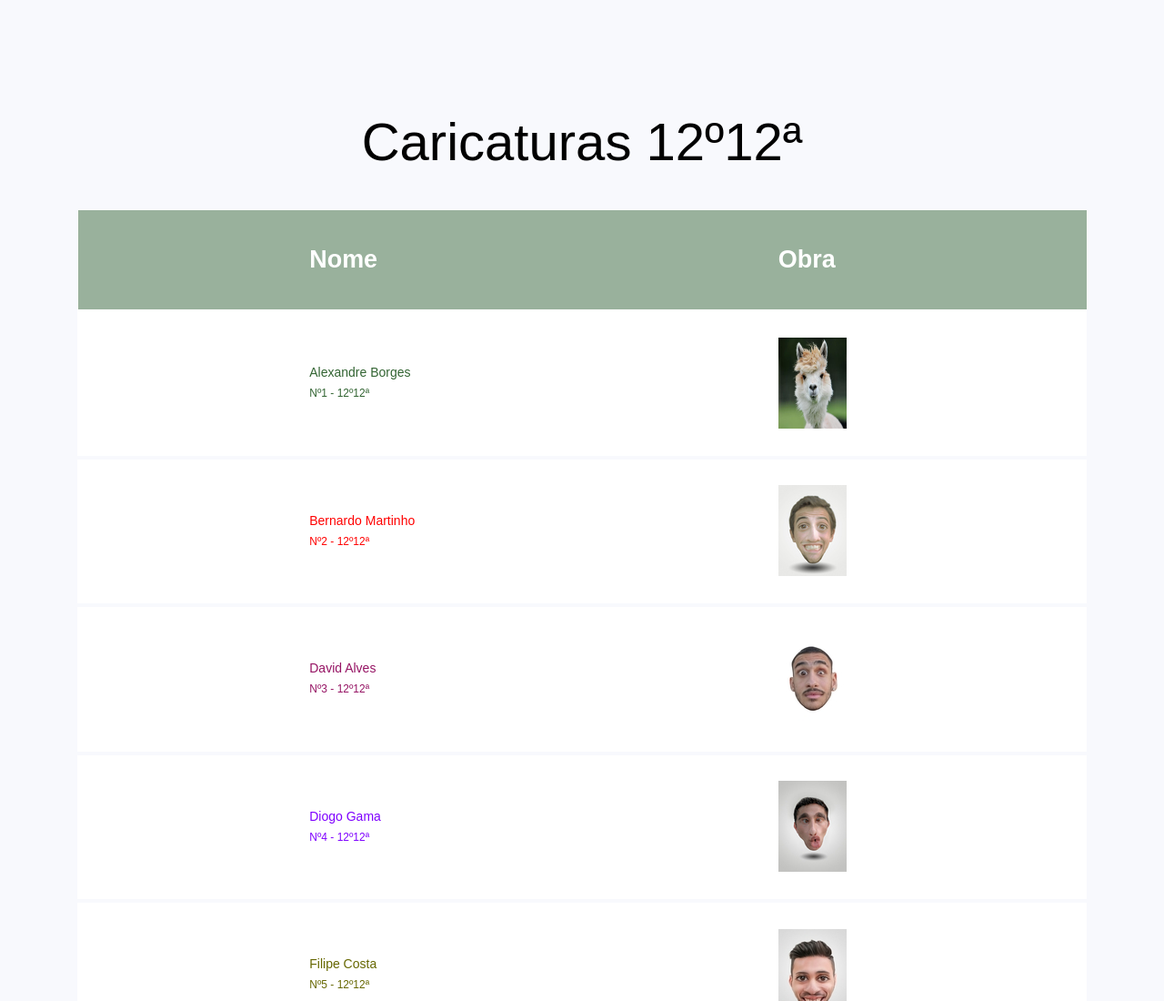
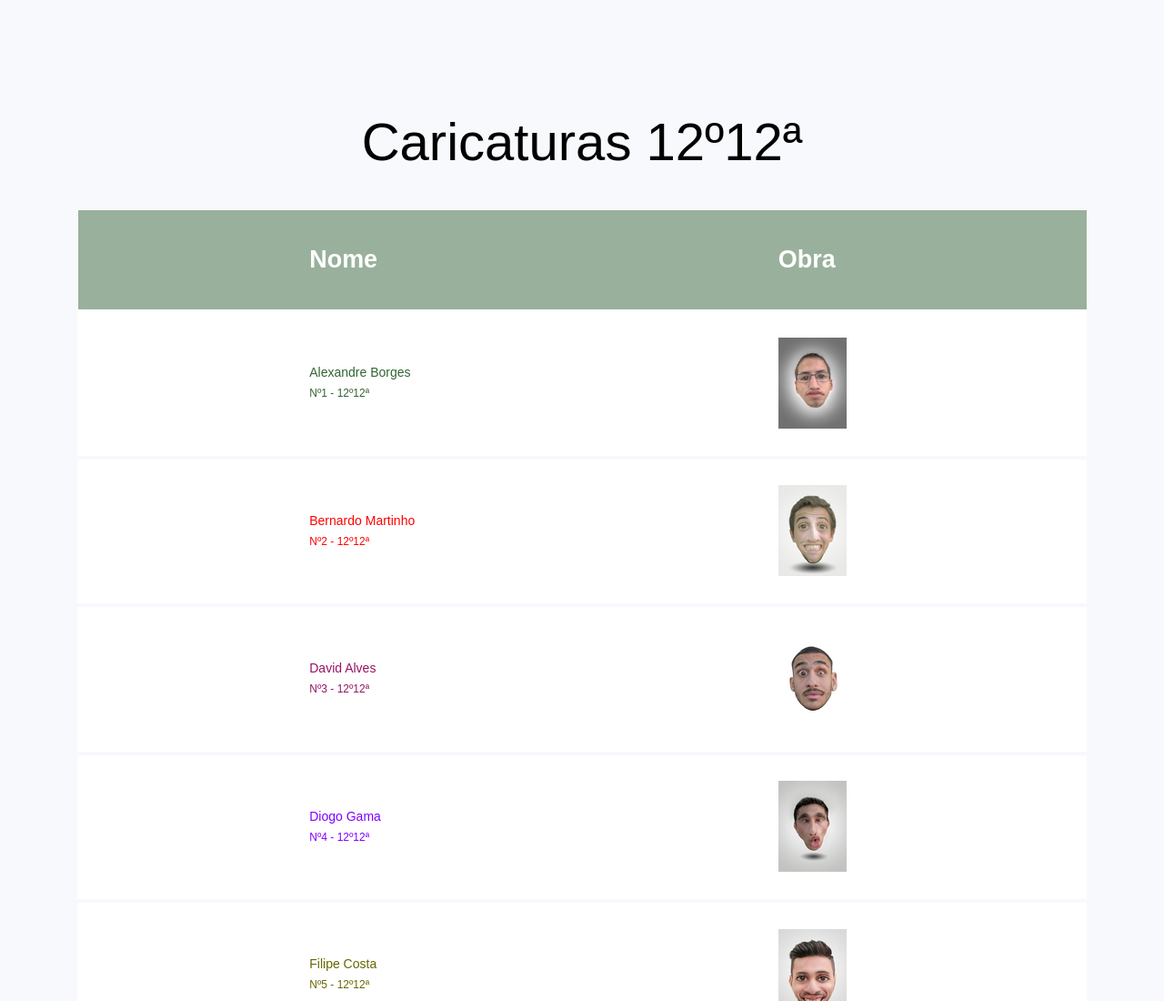
Before and after one commit to franciscocaleiro/PT05, a plain HTML site: page index.html in a window 1280 px wide. Shown: the top 1100 px of the page at 91% size. Drawn offline with nearby package versions, Linux system fonts and the light colour scheme; a script that the page names is missing; files whose address does not match are found by name.

Commit message:
caricaturas

```diff
--- a/index.html
+++ b/index.html
@@ -46,7 +46,7 @@
                               <th>&nbsp;</th>
                               <th>&nbsp;</th>
                               <th>&nbsp;</th>
-                              <td>  <a href="link/alexandre.html" target="_blank"><img src="caricaturas20/alpaca1.png" alt="alpaca1.png" width="75" height="100"> </td>
+                              <td>  <a href="link/alexandre.html" target="_blank"><img src="caricaturas20/alexandre.jpg" alt="alexandre.jpg" width="75" height="100"> </td>
                               <th>&nbsp;</th>
                               <th>&nbsp;</th>
                               <!---------------------------------------------------------------------------------------------------------------------------------------------------------------------------->
```
Also changed, not shown: link/alexandre.html (+1 -1 lines), caricaturas20/alexandre.jpg (added), link/caricaturas100/alexandre.jpg (added).
